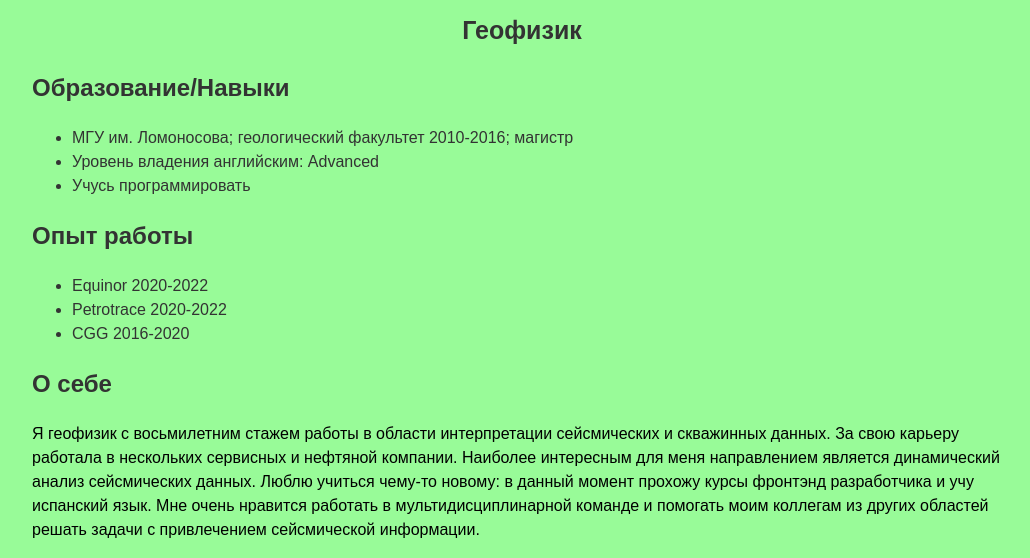
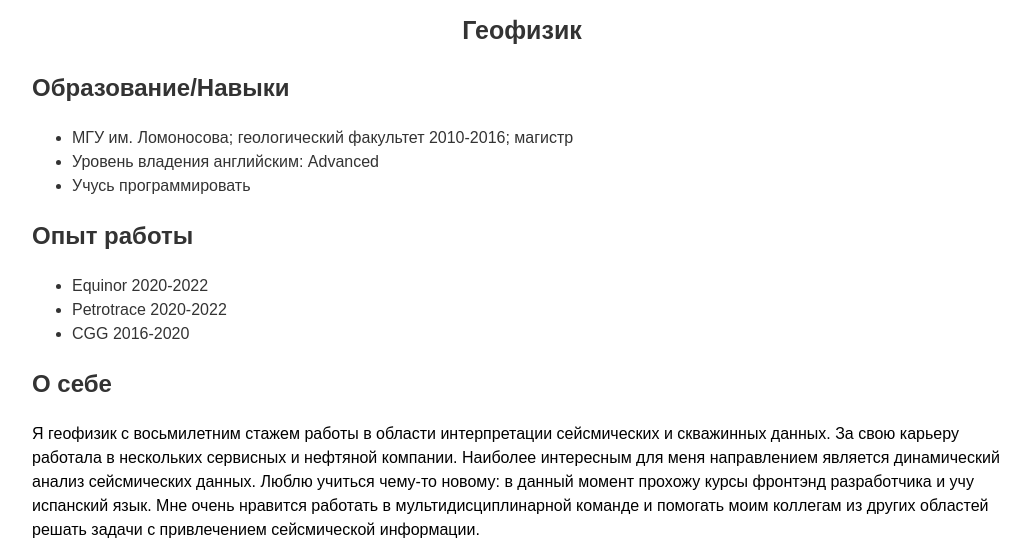
Before and after one commit to mambrosimova/mambrosimova.github.io, a plain HTML site: page index.html in a window 1280 px wide. Shown: the part 310-868 px from the top of the page, without its empty margins (118-1148 px from the left). Drawn offline with Linux system fonts and the light colour scheme.

Commit message:
Update style.css

```diff
--- a/style.css
+++ b/style.css
@@ -2,7 +2,7 @@ body {
     font-family: sans-serif;
     line-height: 1.5;
 
-    background-color: #98fb98;
+    background-color: white;
     color: #333333;
 
     width: 980px;
```
